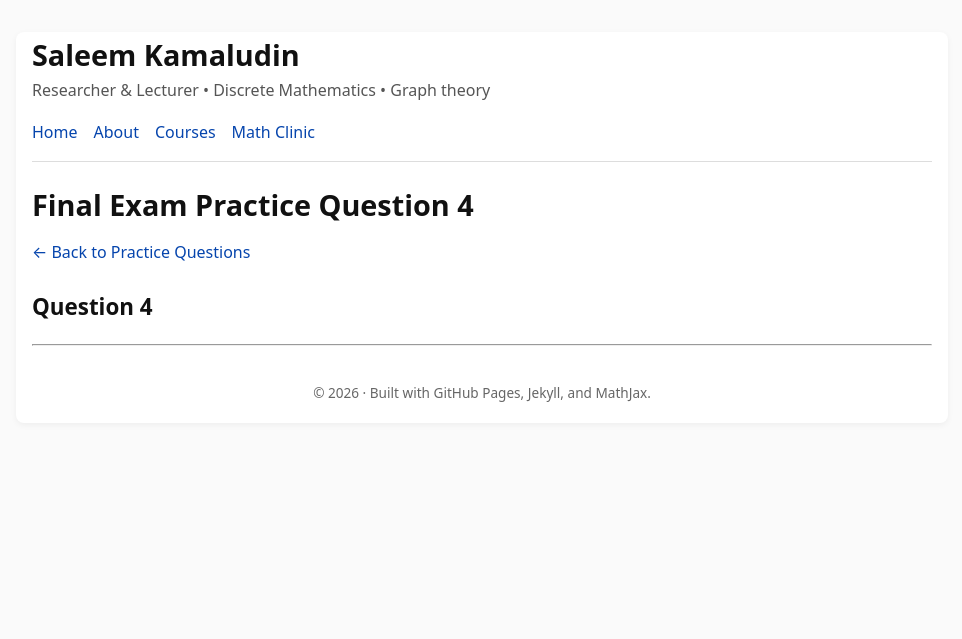
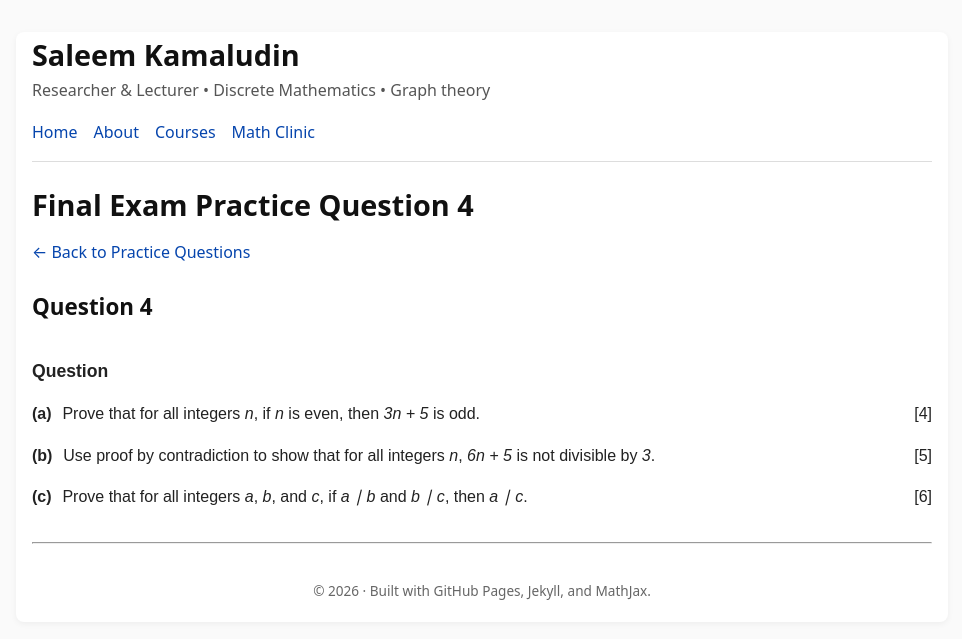
Before and after one commit to SaleemKamaludin/SaleemKamaludin.github.io, a Jekyll site: the page built from courses/comp1604/final-exam-practice/question-4.md, in a window 1280 px wide. Shown: the top 639 px of the page, without its empty margins (158-1120 px from the left). Built offline with Jekyll 4.4.1, drawn with Linux system fonts in a browser that asks for light colours.

Commit message:
Update question-4.md

```diff
--- a/courses/comp1604/final-exam-practice/question-4.md
+++ b/courses/comp1604/final-exam-practice/question-4.md
@@ -8,3 +8,34 @@ title: Final Exam Practice Question 4
 [← Back to Practice Questions](/courses/comp1604/final-exam-practice/)
 
 ## Question 4
+
+
+<section style="margin: 2rem 0; font-family: Arial, Helvetica, sans-serif; line-height: 1.6; color: #222;">
+  <div style="font-weight: 700; font-size: 1.1rem; margin-bottom: 1rem;">Question</div>
+
+  <ol style="margin: 0; padding-left: 0; list-style: none; counter-reset: part;">
+    <li style="margin-bottom: 1rem;">
+      <span style="font-weight: 600;">(a)</span>
+      <span style="margin-left: 0.4rem;">
+        Prove that for all integers <em>n</em>, if <em>n</em> is even, then <em>3n + 5</em> is odd.
+      </span>
+      <span style="float: right; margin-left: 1rem;">[4]</span>
+    </li>
+
+    <li style="margin-bottom: 1rem; clear: both;">
+      <span style="font-weight: 600;">(b)</span>
+      <span style="margin-left: 0.4rem;">
+        Use proof by contradiction to show that for all integers <em>n</em>, <em>6n + 5</em> is not divisible by <em>3</em>.
+      </span>
+      <span style="float: right; margin-left: 1rem;">[5]</span>
+    </li>
+
+    <li style="margin-bottom: 1rem; clear: both;">
+      <span style="font-weight: 600;">(c)</span>
+      <span style="margin-left: 0.4rem;">
+        Prove that for all integers <em>a</em>, <em>b</em>, and <em>c</em>, if <em>a &mid; b</em> and <em>b &mid; c</em>, then <em>a &mid; c</em>.
+      </span>
+      <span style="float: right; margin-left: 1rem;">[6]</span>
+    </li>
+  </ol>
+</section>
```
